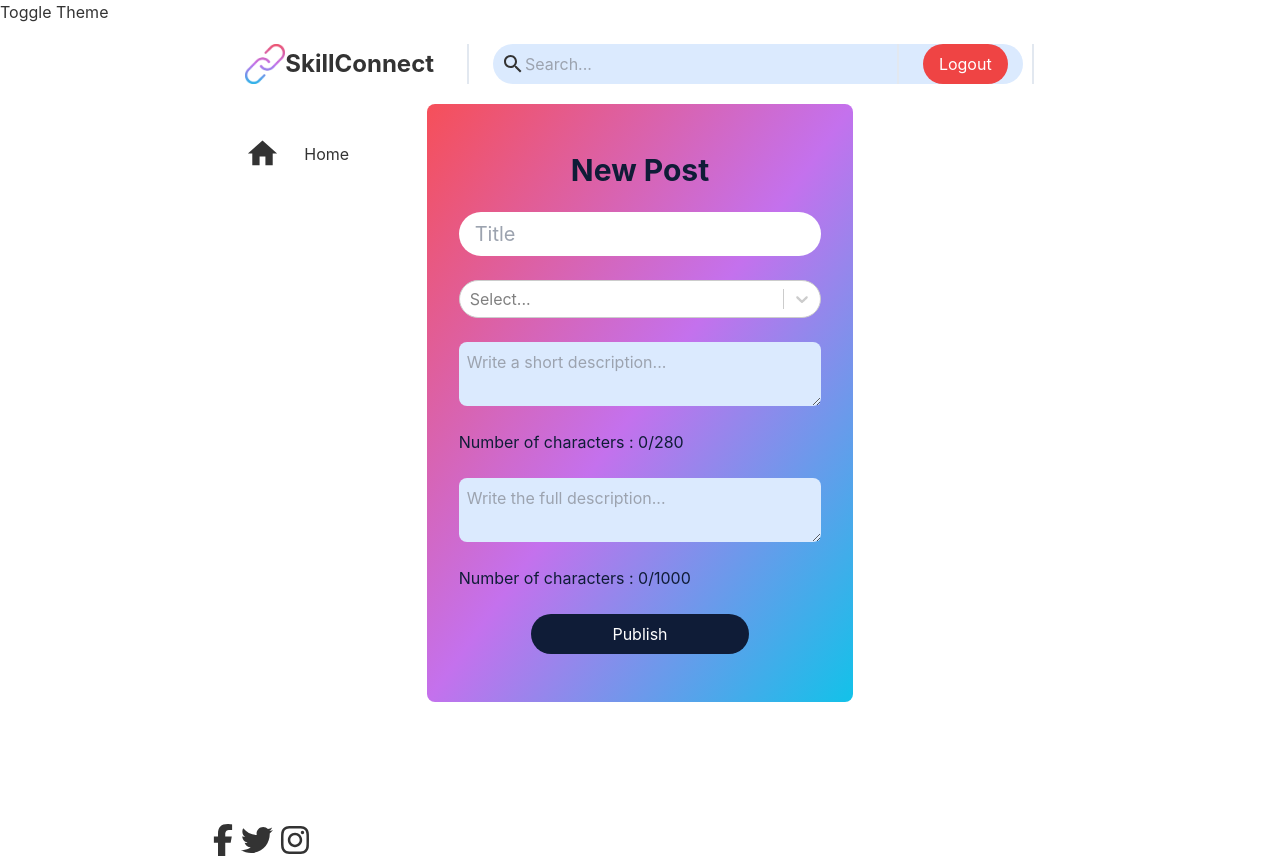
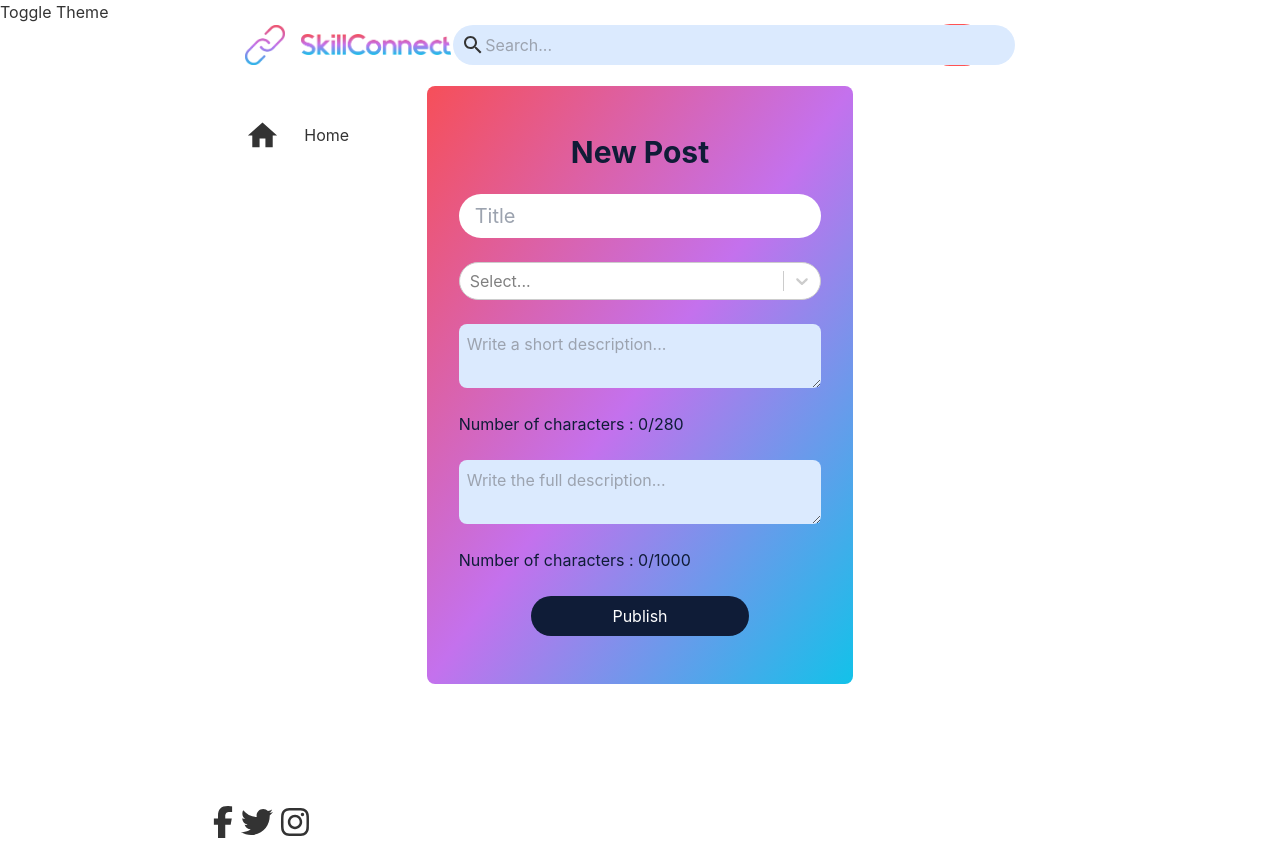
Before and after one commit to jesuisjayus/webproject, a React (Create React App) app in the folder client/: page /NewPost in a window 1280 px wide. Built offline with nearby package versions, Linux system fonts and the light colour scheme.

Commit message:
frontend update

```diff
--- a/client/src/components/Navbar/Navbar.jsx
+++ b/client/src/components/Navbar/Navbar.jsx
@@ -1,34 +1,51 @@
-import React from "react";
+import React, {useState} from "react";
 import SearchIcon from '@mui/icons-material/Search';
 import { Link } from "react-router-dom";
 import {useDispatch} from "react-redux";
 import {logout}  from "../../redux/userSlice";
+
+import LoginIcon from '@mui/icons-material/Login';
+import LogoutIcon from '@mui/icons-material/Logout';
 const Navbar = () =>{
   const dispatch = useDispatch();
+  const [isLogoutIcon, setIsLogoutIcon] = useState(false);
 
   const handleLogout = () =>{
       dispatch(logout());
-    }
+  };
+
+  const handleMouseEnter = () => {
+    setIsLogoutIcon(true);
+  };
+
+  const handleMouseLeave = () => {
+    setIsLogoutIcon(false);
+  };
+
   return (
-      <div className="flex justify-between items-center my-5">
+      <div className="flex justify-between items-center mb-5">
       <div className="mx-auto md:mx-0">
+        <Link to="https://www.youtube.com/watch?v=dQw4w9WgXcQ">
         <img src="/logo.png" alt="Logo" width="40px" className="ml-8" />
+        </Link>
       </div>
-      <div className="col-span-2">
-        <div className="flex justify-between items-center">
-          <h2 className="font-bold text-2xl">SkillConnect</h2>
-        </div>
+      <div className="col-span-2 flex justify-between items-center ml-4 -mr-20">
+          <Link to="/home">
+          <img src="/nom.png" alt="SkillConnect" width="150px"/>
+          </Link>
       </div>
-      <div className="col-span-3 md:border-x-2 md:border-slate-200 px-0 md:px-6 mx-auto" style={{ position: 'relative' }}>
+      <div className="col-span-3 px-0 md:px-6 mx-auto" style={{ position: 'relative' }}>
         <SearchIcon className="absolute m-2" />
-        <input type="text" className="bg-blue-100 rounded-full py-2 px-8" style={{ width: '170%', left: '2rem' }} placeholder="Search..." />
+        <input type="text" className="bg-blue-100 rounded-full py-2 px-8" style={{ width: '180%', left: '2rem' }} placeholder="Search..." />
       </div>
-      <div className="col-span-5 md:border-x-2 md:border-slate-200 md:my-0 px-6 mx-auto flex-end" style={{ position: 'relative' }}>
+      <div className="col-span-5 md:my-0 px-6 mx-auto flex-end">
         <div>
           <Link to="/">
-            <button className="bg-red-500 px-4 py-2 text-white rounded-full" onClick={handleLogout}>
-                Logout
+            <button className="bg-red-button px-4 py-2 text-white rounded-full hover:bg-red-button-hover" onClick={handleLogout} onMouseEnter={handleMouseEnter}
+              onMouseLeave={handleMouseLeave}>
+            {isLogoutIcon ? <LogoutIcon /> : <LoginIcon />}
             </button>
+
           </Link>
         </div>
       </div>
--- a/client/src/pages/Manage/Manage.jsx
+++ b/client/src/pages/Manage/Manage.jsx
@@ -97,7 +97,7 @@ const Manage = () => {
                                 <DoneIcon fontSize="large" style={{ marginRight: "8px" }} />
                                 Validate
                                 </button>
-                                <button className="bg-red-500 text-white resize-none flex items-center justify-center px-4 py-2 rounded-full hover:bg-red-300 w-full" onClick={handleCancel}>
+                                <button className="bg-red-button text-white resize-none flex items-center justify-center px-4 py-2 rounded-full hover:bg-red-button-hover w-full" onClick={handleCancel}>
                                     <CloseIcon fontSize="large" style={{ marginRight: "8px" }} />
                                     Cancel
                                 </button>
--- a/client/tailwind.config.js
+++ b/client/tailwind.config.js
@@ -6,6 +6,8 @@ module.exports = {
       colors: {
         'form':  '#7272AB',
         'button': '#0F1C37',
+        'red-button': '#ff5353',
+        'red-button-hover': '#fc6060',
         'button-hover': '#1A2A4A',
         'bgcolor': '#C8D9EE',
         'text': '#0F1C37',
```
